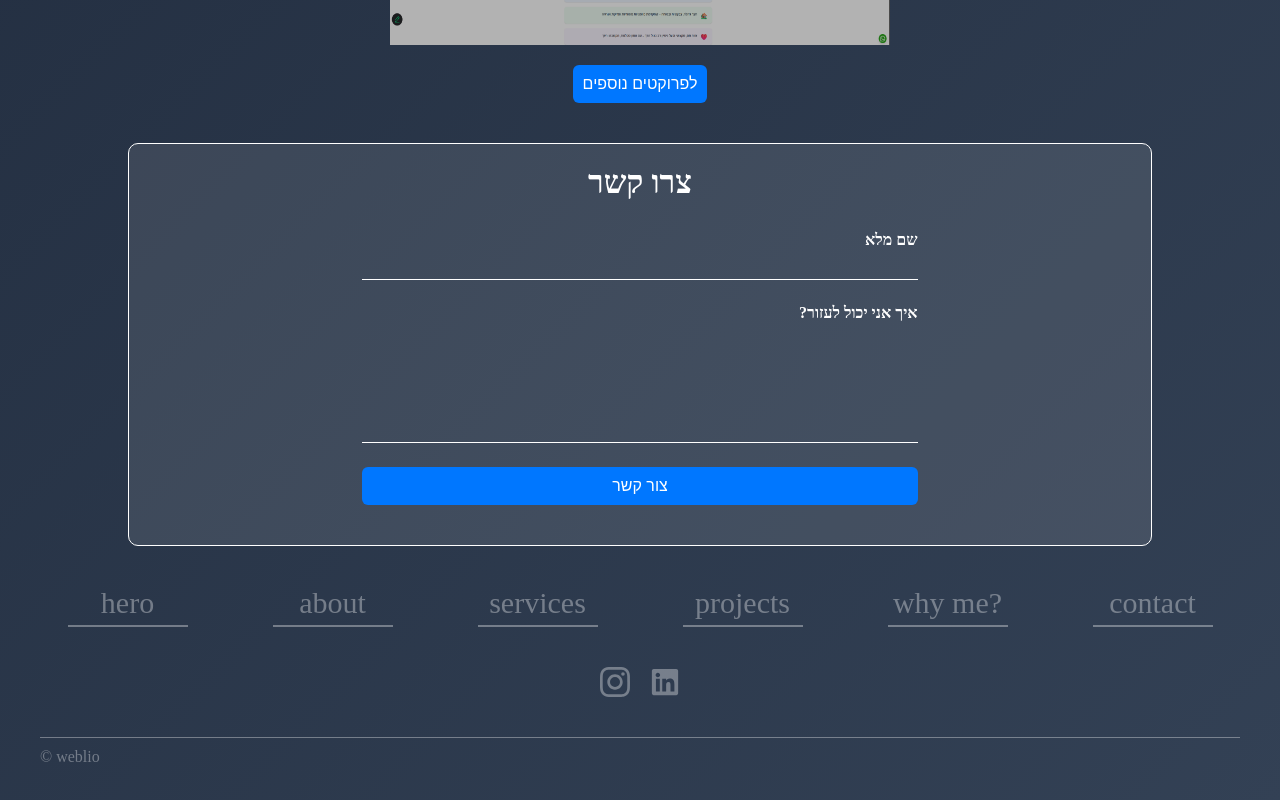
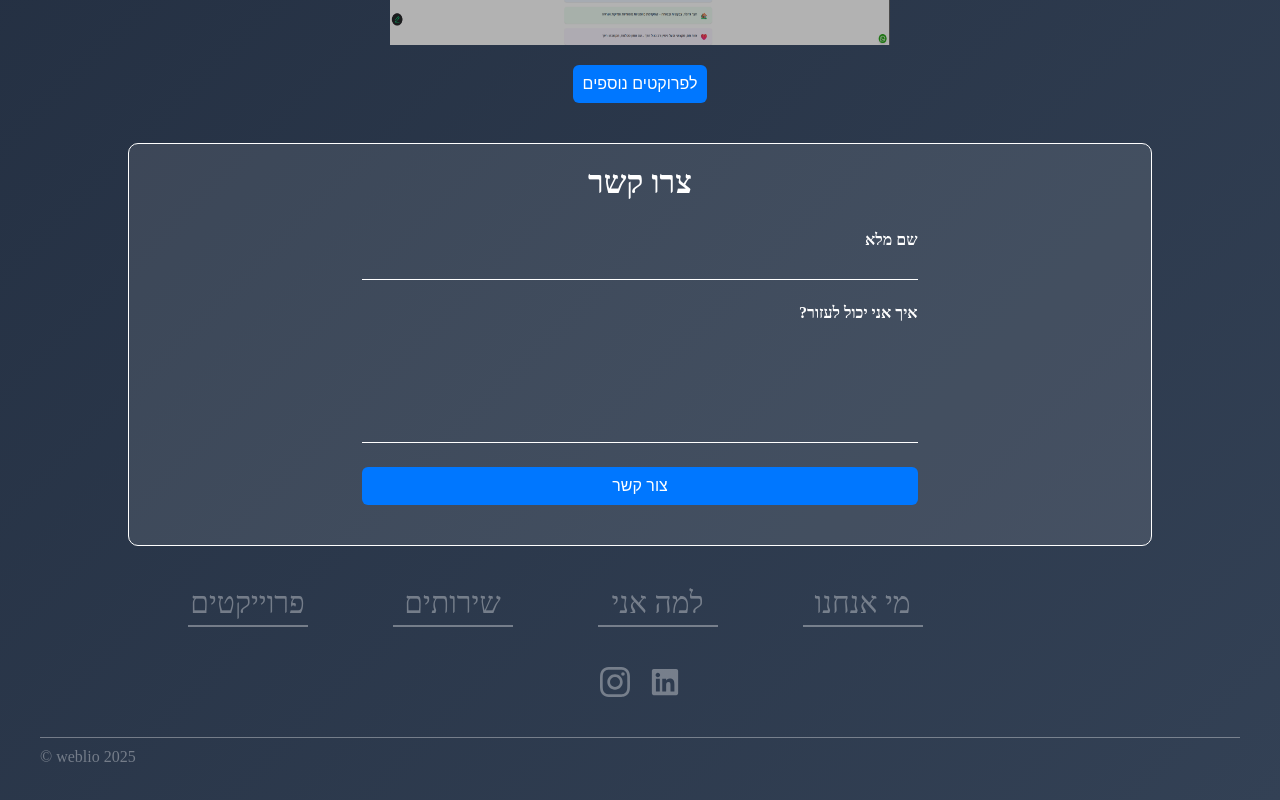
Before and after one commit to Omerf130/weblio, a React (Vite) app: page / in a window 1280 px wide. Shown: the part 4046-4846 px from the top of the page. Built offline with nearby package versions, Linux system fonts and the light colour scheme.

Commit message:
footer content fixes

```diff
--- a/src/components/footer/Footer.tsx
+++ b/src/components/footer/Footer.tsx
@@ -5,12 +5,11 @@ import FooterLinkItem from "./FooterLinkItem";
 import { useLocation } from "react-router-dom";
 
 const links = [
-  { text: "hero", href: "#hero" },
-  { text: "about", href: "#about" },
-  { text: "services", href: "#services" },
-  { text: "projects", href: "#projects" },
-  { text: "why me?", href: "#whyme" },
-  { text: "contact", href: "#contact" },
+  // { text: "hero", href: "#hero" },
+  { text: "פרוייקטים", href: "#projects" },
+  { text: "שירותים", href: "#services" },
+  { text: "למה אני", href: "#whyme" },
+  { text: "מי אנחנו", href: "#about" },
 ];
 
 const Footer = () => {
@@ -27,7 +26,7 @@ const Footer = () => {
         <FaLinkedin className="media red"/>
       </div>
       <div className="footer-copyrights">
-        <p>© weblio</p>
+        <p>© weblio 2025</p>
       </div>
     </footer>
   );
```
